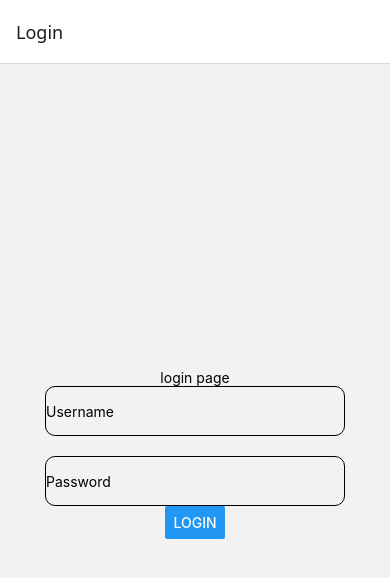
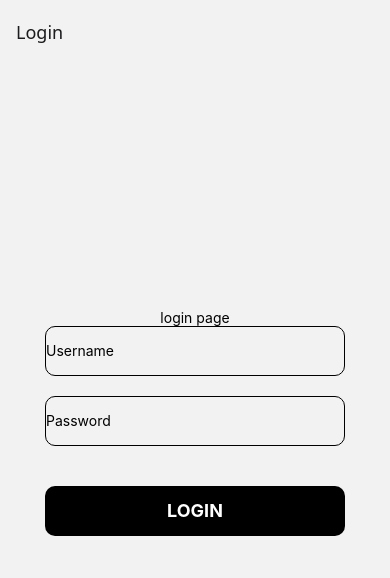
Before and after one commit to Cedric-Raichand/Seledah, a React Native app: screen /Login in a window 390 px wide. Shown: the top 578 px of the page. Built offline with nearby package versions, Linux system fonts and the light colour scheme.

Commit message:
adding more value to app Seledah

```diff
--- a/App.js
+++ b/App.js
@@ -11,8 +11,14 @@ export default function App() {
   return (
     <NavigationContainer>
       <Stack.Navigator>
-        <Stack.Screen name="Login" component={Login} />
-        <Stack.Screen name="Home" component={Home} />
+        <Stack.Screen name="Login" component={Login} options={{
+          headerTransparent:true,
+          headerTitle:"Login"
+        }} />
+        <Stack.Screen name="Home" component={Home} options={{
+          headerTransparent:true,
+          headerTitle:"Home"
+        }} />
         <Stack.Screen name="Profile" component={Profile} options={{
           headerTransparent:true,
           headerTitle:"Profile"
--- a/screens/Home.js
+++ b/screens/Home.js
@@ -3,10 +3,16 @@ import {View, Text, StyleSheet,Button} from "react-native"
 export default function Home({navigation}){
   return(
     <View>
-      <Text>WELCOME TO THE HOME PAGE</Text>
+      <Text style={styles.no}>WELCOME TO THE HOME PAGE</Text>
       <Button
       title="GO TO PROFILE PAGE"
       onPress={()=>navigation.navigate("Profile")}/>
     </View>
   )
 }
+
+const styles = StyleSheet.create({
+  no:{
+    marginTop:500
+  }
+})
--- a/screens/Login.js
+++ b/screens/Login.js
@@ -1,4 +1,4 @@
-import {View, Button, StyleSheet, Text,TextInput} from "react-native"
+import {View, Button, StyleSheet, Text,TextInput,TouchableOpacity} from "react-native"
 import { useState } from "react"
 
 export default function Login({navigation}){
@@ -19,11 +19,15 @@ export default function Login({navigation}){
       </Text>
 
       <TextInput placeholder="Username" onChangeText={setUsername} style={styles.input}/>
-      <TextInput placeholder="Password" onChangeText={setPassword} style={styles.output}/>
+      <TextInput placeholder="Password" secureTextEntry onChangeText={setPassword} style={styles.output}/>
 
-      <Button
-      title="login"
-      onPress={loginUser} style={styles.you}/>
+      <TouchableOpacity
+      style={styles.loginbutton}
+      onPress={loginUser}>
+        <Text style = {styles.buttontext}>
+          LOGIN
+        </Text>
+        </TouchableOpacity>
     </View>
   )
 }
@@ -44,9 +48,21 @@ const styles = StyleSheet.create({
     height:50,
     borderWidth:1,
     borderRadius:10,
+    marginTop:20,
+    marginBottom:20
+  },
+  loginbutton:{
+    width:300,
+    height:50,
+    backgroundColor:"black",
+    borderRadius:10,
+    justifyContent:"center",
+    alignItems:"center",
     marginTop:20
   },
-  you:{
-    marginTop:20
+  buttontext:{
+    color:"white",
+    fontSize:18,
+    fontWeight:"bold"
   }
 })
```
